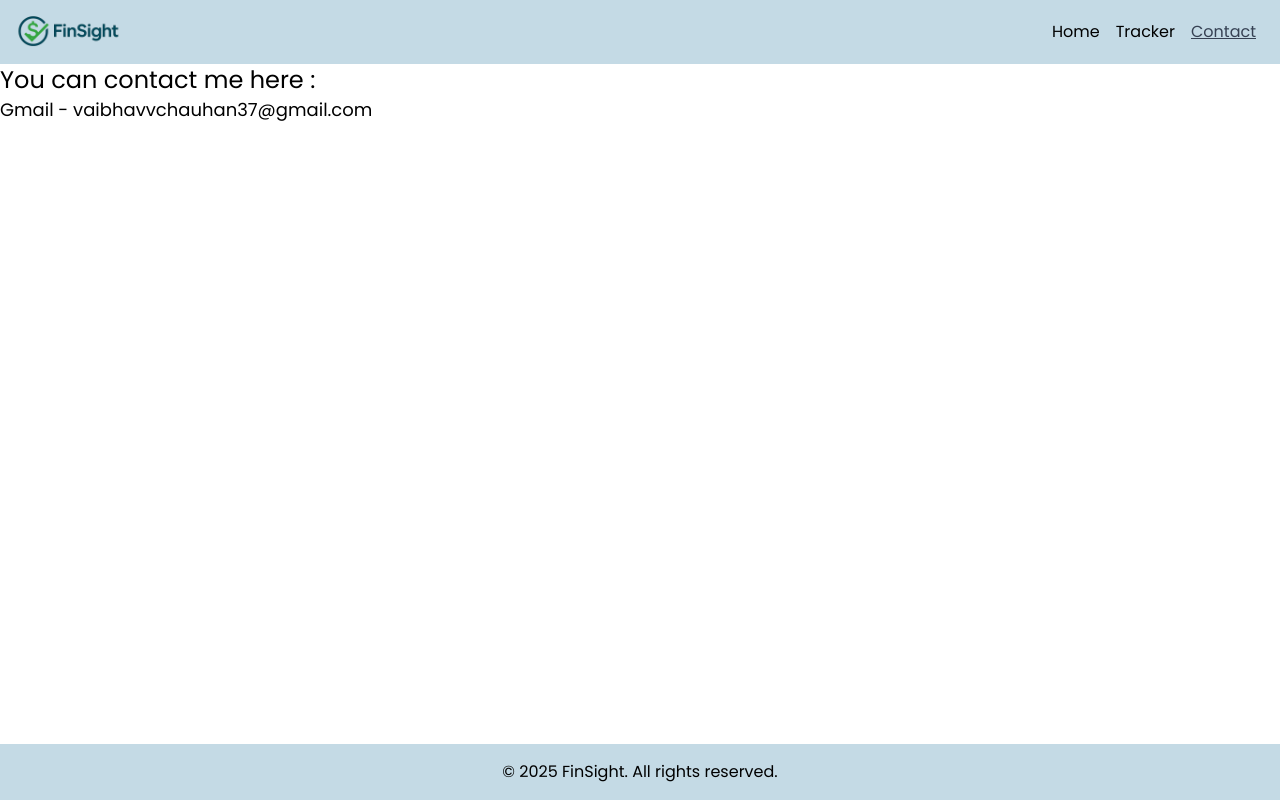
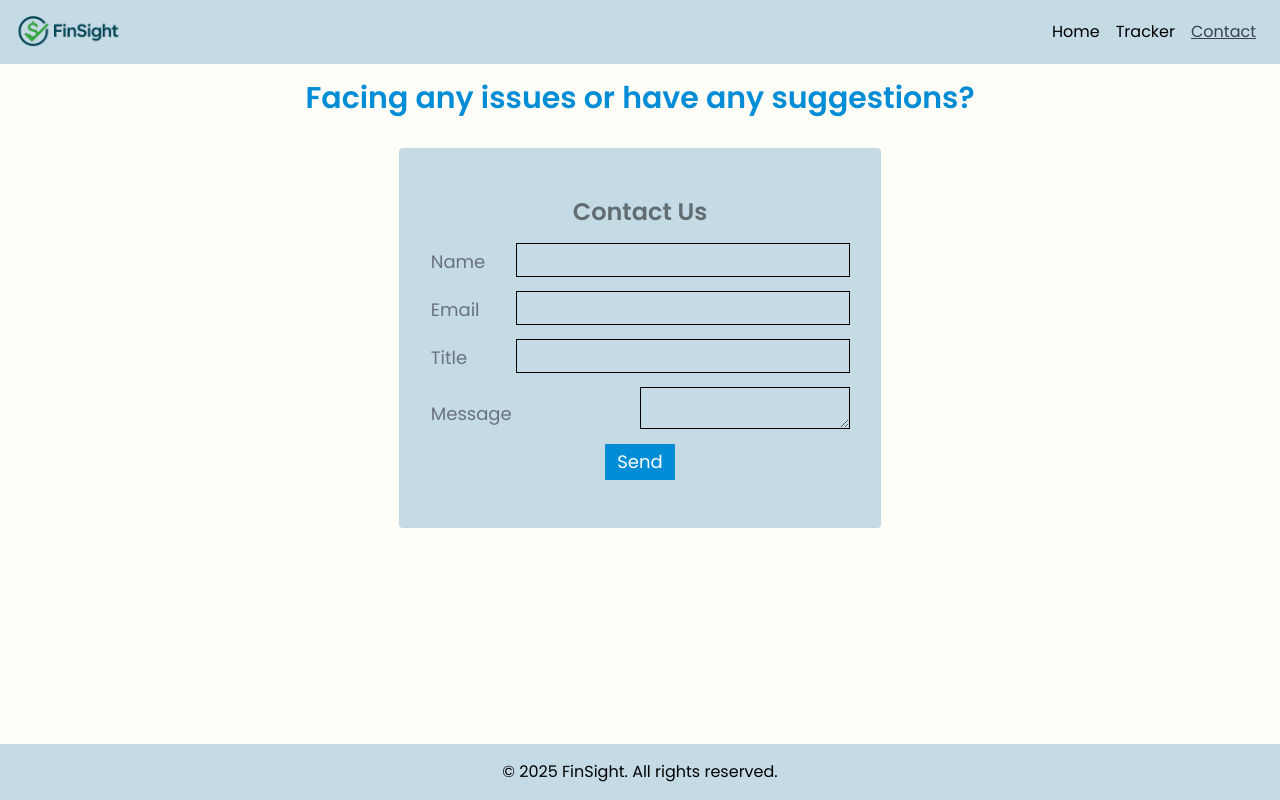
Before and after one commit to vibhugithub12/FinSight, a React (Vite) app: page /contact in a window 1280 px wide. Built offline with nearby package versions, Linux system fonts and the light colour scheme.

Commit message:
Integrated emailjs

```diff
--- a/package.json
+++ b/package.json
@@ -10,6 +10,7 @@
     "preview": "vite preview"
   },
   "dependencies": {
+    "@emailjs/browser": "^4.4.1",
     "@emotion/react": "^11.14.0",
     "@emotion/styled": "^11.14.1",
     "@mui/material": "^7.3.6",
--- a/src/pages/Contact.jsx
+++ b/src/pages/Contact.jsx
@@ -1,11 +1,76 @@
+import emailjs from "@emailjs/browser";
+import { useRef } from "react";
 
 const Contact = () => {
+  const form = useRef();
+
+  const sendEmail = (e) => {
+    e.preventDefault();
+
+    emailjs
+      .sendForm("gmail_service", "contact_template", form.current, {
+        publicKey: "lA5DQluUn5XgBOdNd",
+      })
+      .then(
+        () => {
+          console.log("SUCCESS!");
+          form.current.reset();
+          document.getElementById("sendEmail").textContent="Sent ✅"
+          document.getElementById("sendEmail").style.backgroundColor="#54C567"
+          setTimeout(()=>{
+          document.getElementById("sendEmail").textContent="Send"
+          document.getElementById("sendEmail").style.backgroundColor="var(--color-primary)"
+
+          },2000)
+
+        },
+        (error) => {
+          console.log("FAILED...", error.text);
+          document.getElementById("sendEmail").textContent="Error ❌"
+          document.getElementById("sendEmail").style.backgroundColor="#AE130D"
+          setTimeout(()=>{
+          document.getElementById("sendEmail").textContent="Send"
+          document.getElementById("sendEmail").style.backgroundColor="var(--color-primary)"
+
+          },2000)
+        }
+      );
+  };
+
   return (
-    <div className="flex flex-col">
-      <h2 className="text-2xl">You can contact me here :</h2>
-      <p className="text-lg">Gmail - vaibhavvchauhan37@gmail.com</p>
+    <div className="flex flex-col gap-8 p-4 bg-background-light flex-1">
+      <h2 className="text-xl text-center md:text-3xl text-primary font-semibold">Facing any issues or have any suggestions?</h2>
+      <form
+        className="flex flex-col rounded-sm self-center items-end px-4 md:px-8 py-6 md:py-12 gap-4 bg-primary-light text-gray-500"
+        ref={form}
+        onSubmit={sendEmail}
+      >
+        <h2 className="self-center text-xl md:text-2xl font-semibold text-black/50">Contact Us</h2>
+        <div className="flex md:gap-x-8 md:items-end justify-between w-full">
+          <label className="md:text-lg">Name</label>
+          <input className="outline text-sm text-black md:text-base px-2 py-1" maxLength={30} type="text" name="user_name" />
+        </div>
+
+        <div className="flex gap-x-8 md:items-end justify-between w-full">
+          <label className="md:text-lg">Email</label>
+        <input className="outline text-sm text-black md:text-base font-thin px-2 py-1" maxLength={50} type="email" name="user_email" />
+        </div>
+
+         <div className="flex gap-x-8 md:items-end justify-between w-full">
+          <label className="md:text-lg">Title</label>
+          <input className="outline text-sm text-black md:text-base px-2 py-1" maxLength={40} type="text" name="title" />
+        </div>
+
+        <div className="flex gap-x-8 md:items-end justify-between w-full ">
+        <label className="md:text-lg">Message</label>
+        <textarea className="outline overflow-y-scroll text-sm text-black md:text-xs px-2 py-1 md:w-52" maxLength={200} name="message" />
+
+        </div>
+
+        <button id="sendEmail" className="bg-primary self-center text-white text-lg md:text-lg px-3 py-1 md:px-3 md:py-1 active:bg-black active:scale-95 hover:cursor-pointer hover:scale-110 hover:rounded-2xl transition-all duration-500 ease-in-out " type="submit">Send</button>
+      </form>
     </div>
-  )
-}
+  );
+};
 
-export default Contact
+export default Contact;
--- a/src/pages/Tracker.jsx
+++ b/src/pages/Tracker.jsx
@@ -1,5 +1,5 @@
 import { PieChart } from "@mui/x-charts/PieChart";
-import { use, useState } from "react";
+import { useState } from "react";
 
 const Tracker = () => {
   const [expenses, setExpenses] = useState({
@@ -51,8 +51,9 @@ const Tracker = () => {
 
   return (
     <div className="flex flex-col">
+
       <p className="text-4xl md:self-center text-center p-4">
-        Say <span className="text-primary underline">Hello</span> to the Tracker
+        Say <span className="text-primary">Hello</span> to the Tracker
         👋
       </p>
       <div className="flex h-screen">
```
Also changed, not shown: 1 other file (tests, documents, lock files or other folders).
